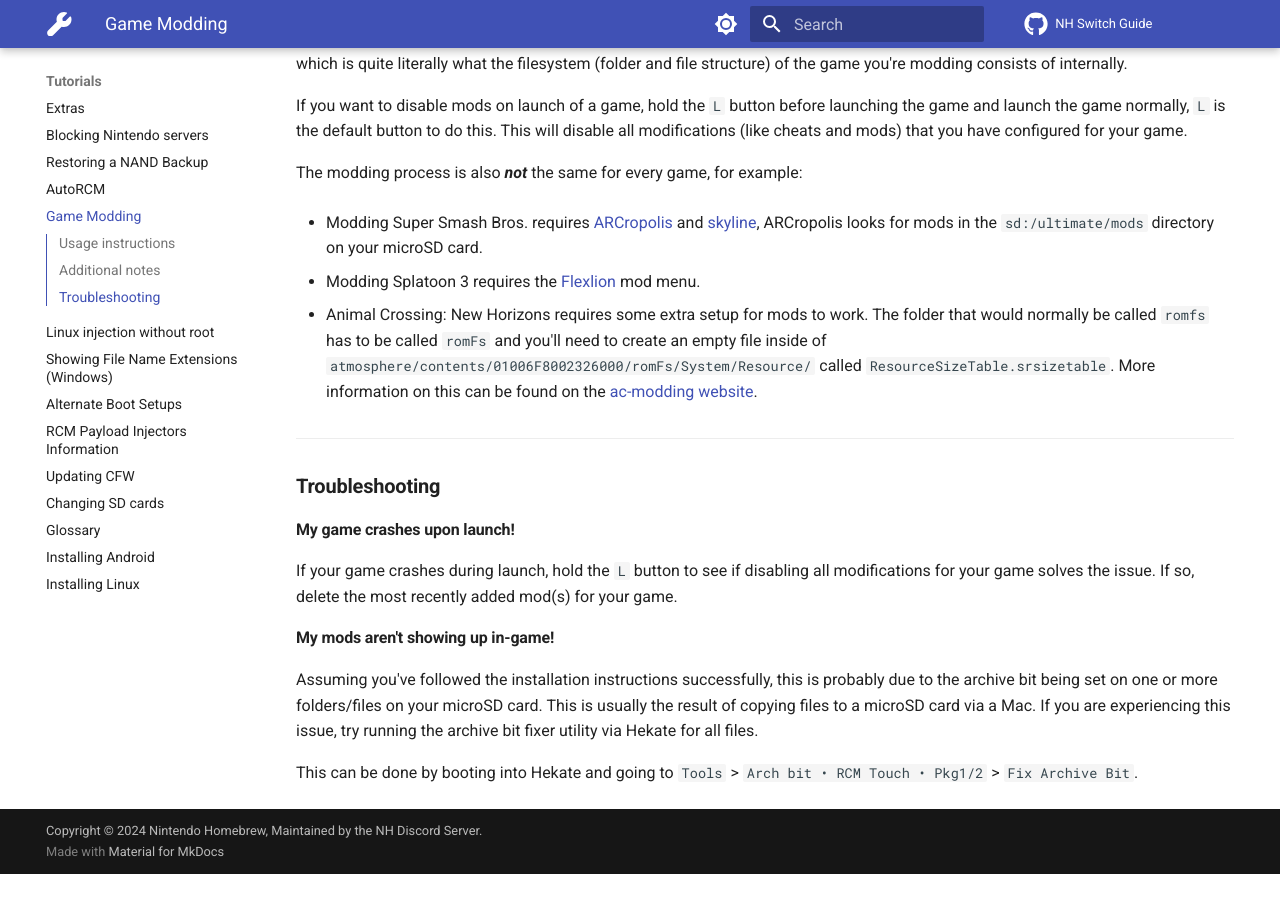
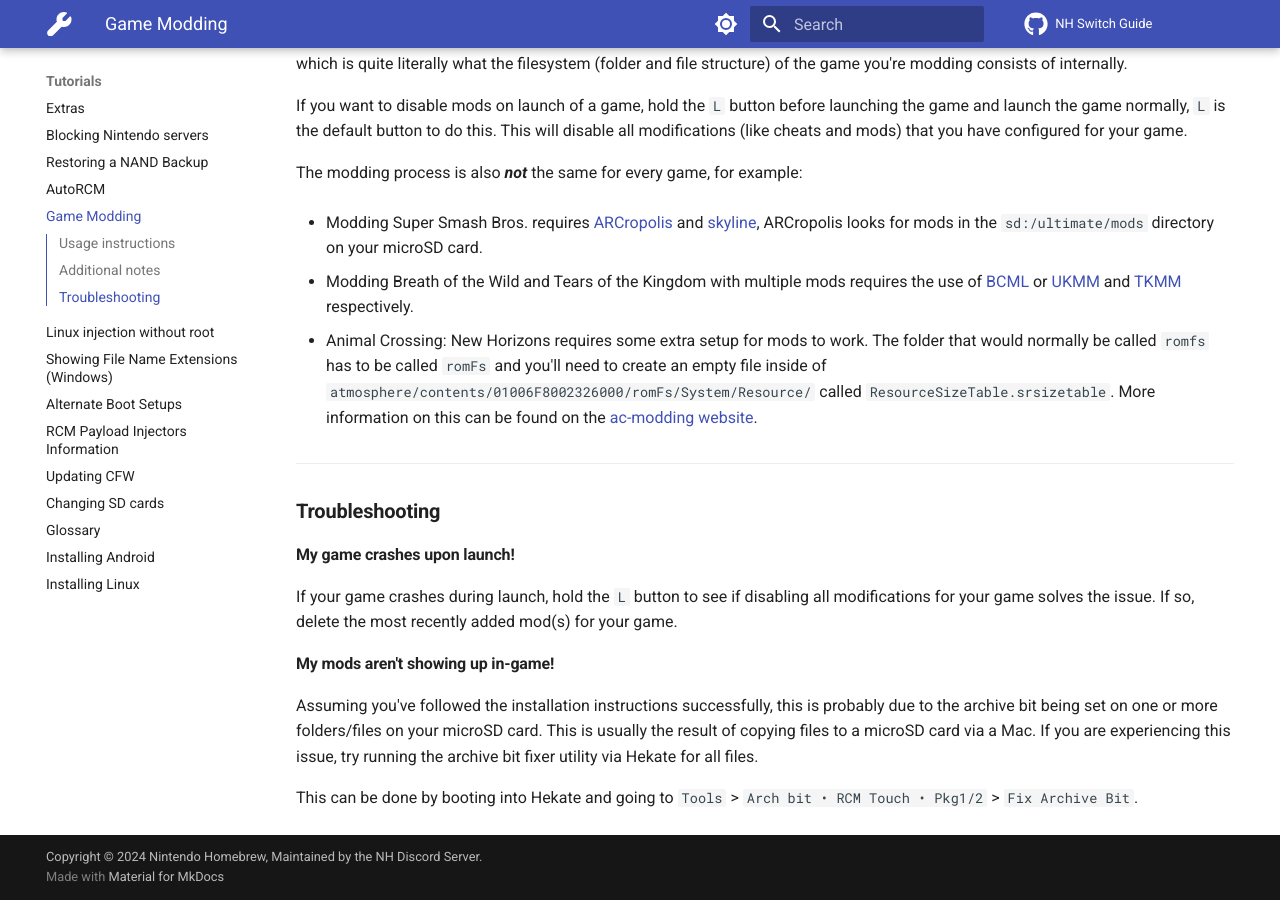
Before and after one commit to nh-server/switch-guide, an MkDocs documentation site: the page built from docs/extras/game_modding.md, in a window 1280 px wide and 900 px high, scrolled down 1425 px. Built offline with MkDocs 1.6.1 and Material for MkDocs 9.7.7, drawn with Linux system fonts in a browser that asks for light colours; comment, search, counter and statistics services are not loaded; before the commit the page ends 2299 px from its top, so only the background shows below that.

Commit message:
Update game_modding

```diff
--- a/docs/extras/game_modding.md
+++ b/docs/extras/game_modding.md
@@ -34,7 +34,7 @@
 
 * Modding Super Smash Bros. requires [ARCropolis](https://github.com/Raytwo/ARCropolis) and [skyline](https://github.com/skyline-dev/skyline), ARCropolis looks for mods in the `sd:/ultimate/mods` directory on your microSD card.
 
-* Modding Splatoon 3 requires the [Flexlion](https://flexlion.github.io/) mod menu.
+* Modding Breath of the Wild and Tears of the Kingdom with multiple mods requires the use of [BCML](https://github.com/NiceneNerd/BCML) or [UKMM](https://github.com/NiceneNerd/UKMM) and [TKMM](https://github.com/TKMM-Team/Tkmm) respectively.
 
 * Animal Crossing: New Horizons requires some extra setup for mods to work. The folder that would normally be called `romfs` has to be called `romFs` and you'll need to create an empty file inside of `atmosphere/contents/01006F8002326000/romFs/System/Resource/` called `ResourceSizeTable.srsizetable`. More information on this can be found on the [ac-modding website](https://ac-modding.com/ACNH/mods.html).
 
```
